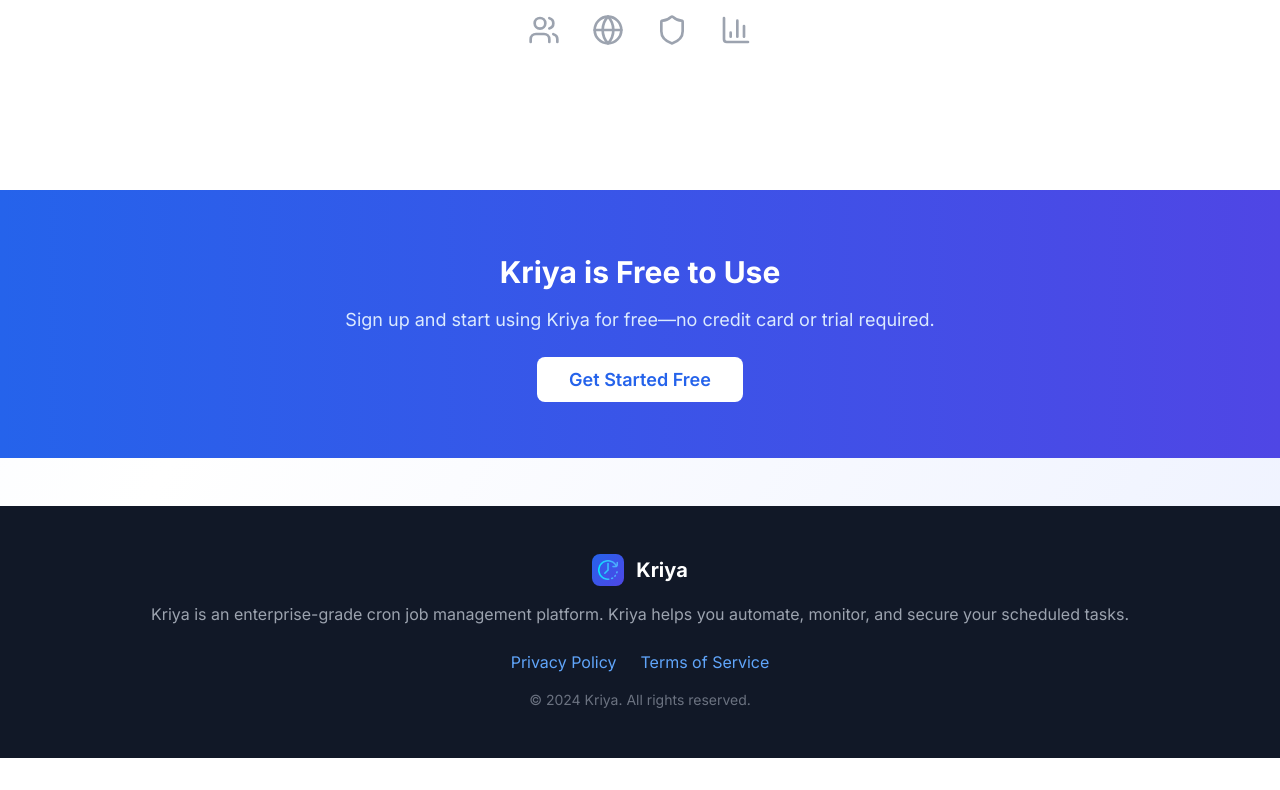
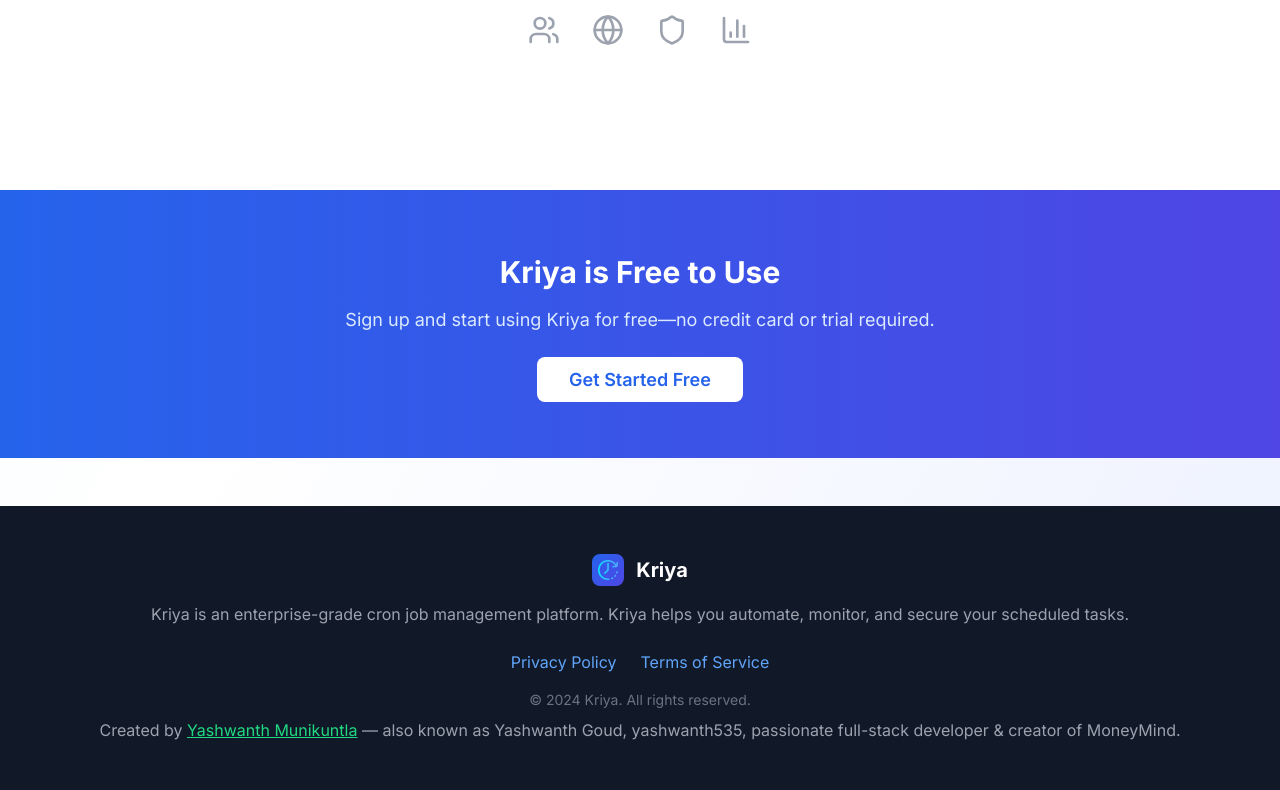
Before and after one commit to yashwanth535/kriya-frontend, a React (Vite) app: page / in a window 1280 px wide. Shown: the part 1476-2266 px from the top of the page. Before the commit the page ends 2234 px from the top, so only its background shows below. Built offline with nearby package versions, Linux system fonts and the light colour scheme; no server answers.

Commit message:
improved SEO

```diff
--- a/src/components/footer.jsx
+++ b/src/components/footer.jsx
@@ -26,6 +26,22 @@
           <p className="text-gray-500 text-sm mt-4">
             © 2024 Kriya. All rights reserved.
           </p>
+          <p className="text-sm md:text-base mt-2 text-center text-gray-400 dark:text-gray-500">
+            Created by{" "}
+            <a
+              href="https://yashwanth.site/"
+              target="_blank"
+              rel="noopener noreferrer"
+              className="text-[#20D982] hover:text-[#bbe86f] transition-colors duration-300 underline"
+            >
+              Yashwanth Munikuntla
+            </a>
+            {" "} — also known as{" "}
+            <span className="text-gray-400 dark:text-gray-500">
+              Yashwanth Goud, yashwanth535
+            </span>
+            , passionate full-stack developer & creator of MoneyMind.
+          </p>
         </div>
       </div>
     </footer>
```
